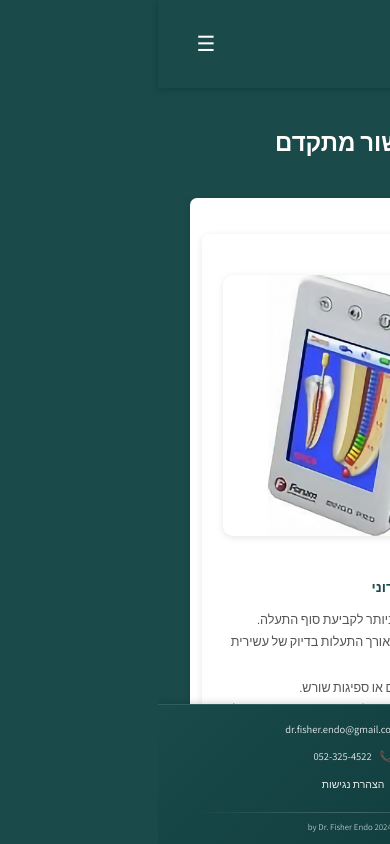
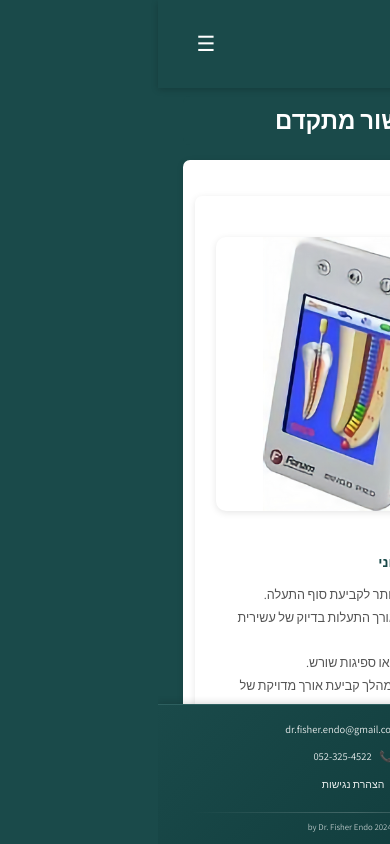
Before and after one commit to SenseiFisher/drfisher, a React (Create React App) app: page /equipment in a window 390 px wide. Built offline with nearby package versions, Linux system fonts and the light colour scheme.

Commit message:
Reduce paddings

```diff
--- a/src/index.css
+++ b/src/index.css
@@ -466,7 +466,7 @@ footer {
 
     .page-content {
         max-width: 1400px;
-        padding: 80px 40px;
+        padding: clamp(1.5rem, 4vw, 3rem) clamp(1rem, 2vw, 1.5rem);
     }
 
     .hero-text h1 {
@@ -481,7 +481,7 @@ footer {
     }
 
     .page-content {
-        padding: 50px 25px;
+        padding: clamp(1.25rem, 3vw, 2rem) clamp(0.75rem, 1.5vw, 1rem);
     }
 
     .hero-text h1 {
@@ -587,12 +587,13 @@ footer {
     }
 
     .page-content {
-        padding: 30px 15px;
+        padding: clamp(0.75rem, 2vw, 1.25rem) clamp(0.5rem, 1.5vw, 0.75rem);
     }
 
     .page-title {
         font-size: 28px;
-        padding: 20px 15px;
+        padding: clamp(0.5rem, 1.5vw, 1rem) clamp(0.5rem, 1vw, 0.75rem);
+        margin-bottom: clamp(0.5rem, 1.5vw, 1rem);
     }
 
     .content-section {
@@ -705,12 +706,13 @@ footer {
     }
 
     .page-content {
-        padding: 20px 12px;
+        padding: clamp(0.5rem, 2vw, 1rem) clamp(0.375rem, 1vw, 0.5rem);
     }
 
     .page-title {
         font-size: 24px;
-        padding: 15px 12px;
+        padding: clamp(0.375rem, 1.2vw, 0.75rem) clamp(0.375rem, 0.8vw, 0.5rem);
+        margin-bottom: clamp(0.375rem, 1.2vw, 0.75rem);
     }
 
     .content-section {
```
